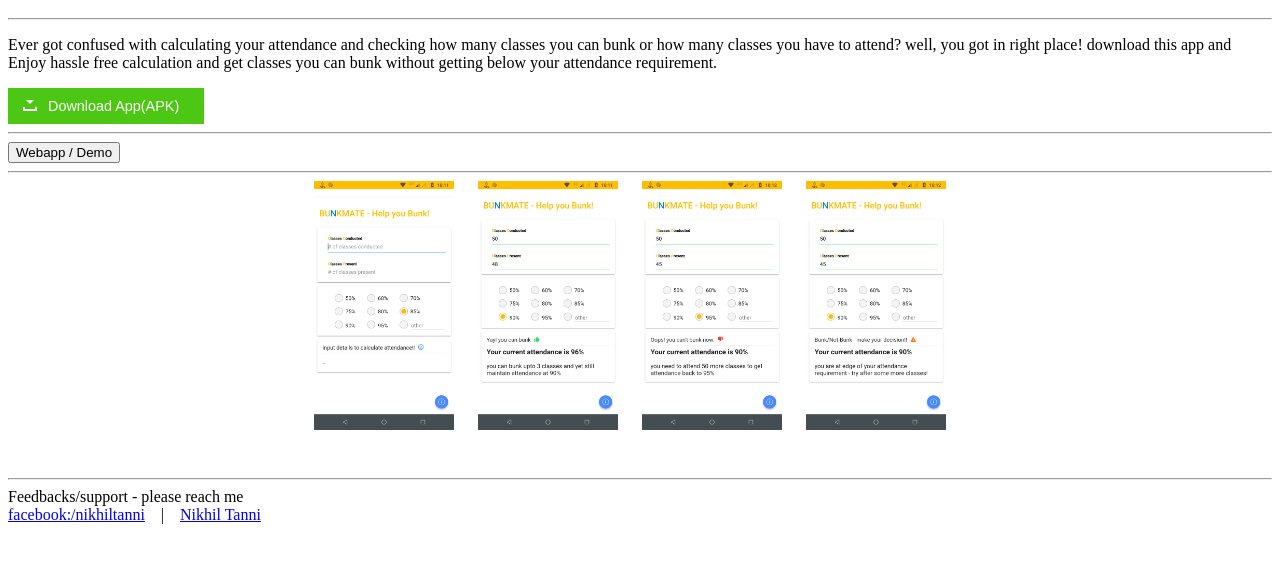
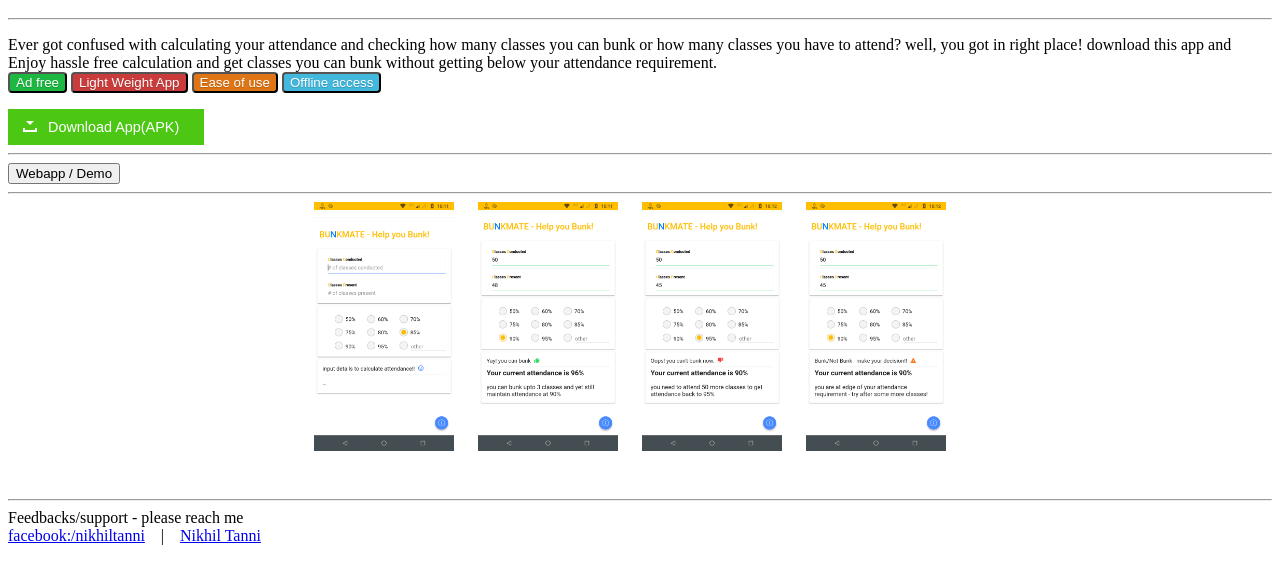
Before and after one commit to NikhilTanni/Bunkmate, a website: page docs/index.html in a window 1280 px wide. Shown: the part 48-632 px from the top of the page. Drawn offline with Linux system fonts and the light colour scheme.

Commit message:
Update index.html

```diff
--- a/docs/index.html
+++ b/docs/index.html
@@ -101,14 +101,45 @@
         opacity: 0;
       }
       }
+
+      .button-success,
+        .button-error,
+        .button-warning,
+        .button-secondary {
+            color: white;
+            border-radius: 4px;
+            text-shadow: 0 1px 1px rgba(0, 0, 0, 0.2);
+        }
+
+        .button-success {
+            background: rgb(28, 184, 65); /* this is a green */
+        }
+
+        .button-error {
+            background: rgb(202, 60, 60); /* this is a maroon */
+        }
+
+        .button-warning {
+            background: rgb(223, 117, 20); /* this is an orange */
+        }
+
+        .button-secondary {
+            background: rgb(66, 184, 221); /* this is a light blue */
+        }
     </style>
   </head>
   <body>
     <h1>BunkMate App - to help you bunk wisely!</h1>
     <hr/>
     <p>Ever got confused with calculating your attendance and checking how many classes you can bunk or how many classes you have to attend? well, you got in right place! download this app
-        and Enjoy hassle free calculation and get classes you can bunk without getting below your attendance requirement.</p>
-        <a href='download/app.apk' target="_blank" class="buttonDownload" download>Download App(APK)</a>
+        and Enjoy hassle free calculation and get classes you can bunk without getting below your attendance requirement.
+        <br/>
+      <button class="button-success pure-button">Ad free</button>
+      <button class="button-error pure-button">Light Weight App</button>
+      <button class="button-warning pure-button">Ease of use</button>
+      <button class="button-secondary pure-button">Offline access</button>
+    </p>
+        <a href='app.apk' target="_blank" class="buttonDownload" download>Download App(APK)</a>
         <hr/>
     <a href='webapp/index.html'><button>Webapp / Demo</button></a>
         <hr/>
```
